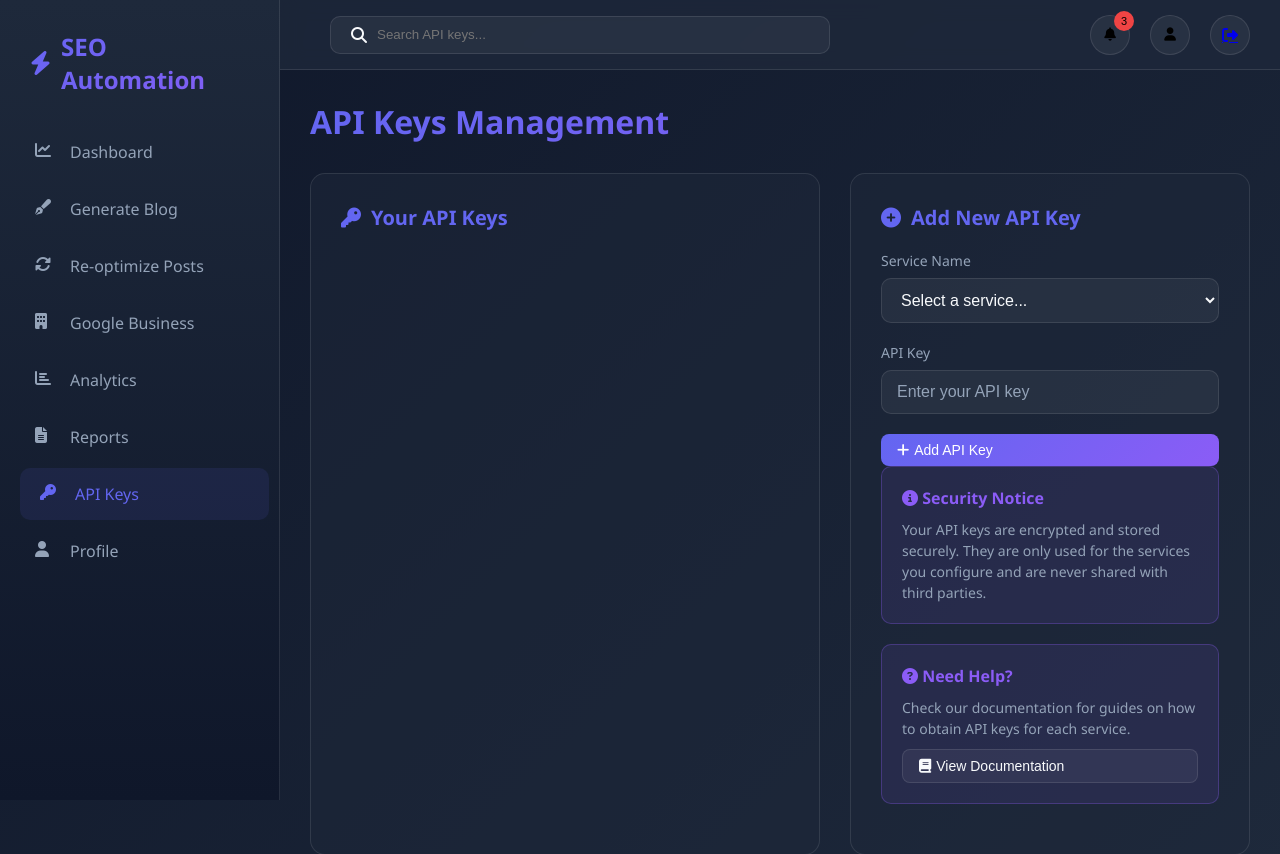
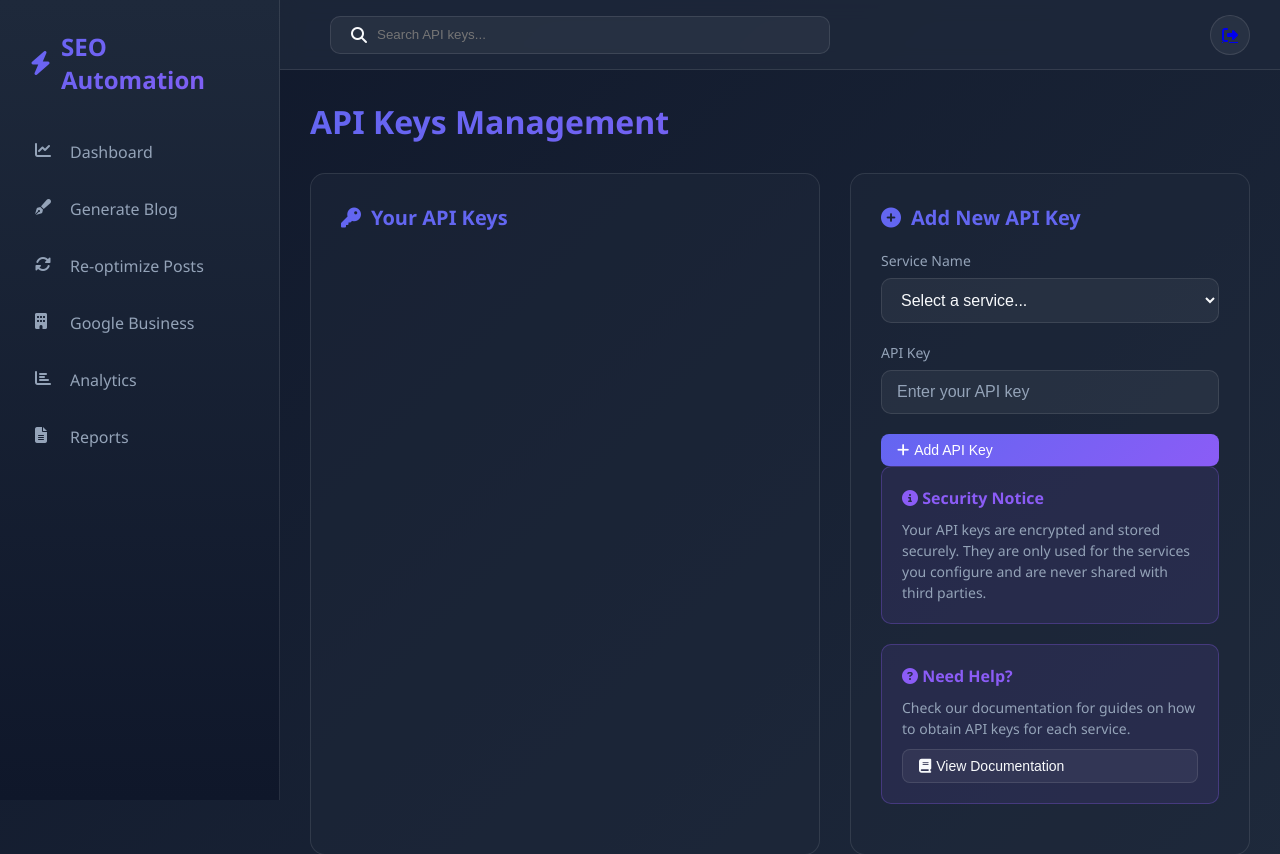
Before and after one commit to HTS-CEO/MCP-YAML---SOP-enable-AI-SEO-automation2, a Flask app: template templates/api_keys.html in a window 1280 px wide. Shown: the top 854 px of the page. Run offline with Flask 3, Linux system fonts and the light colour scheme; the template is opened without the code that fills it, so the values that code supplies are empty.

Commit message:
Update api_keys.html

```diff
--- a/templates/api_keys.html
+++ b/templates/api_keys.html
@@ -586,26 +586,8 @@
                     <span>Reports</span>
                 </a>
             </li>
-            <li class="menu-item">
-                <a class="menu-link active" href="/api-keys">
-                    <i class="fas fa-key menu-icon"></i>
-                    <span>API Keys</span>
-                </a>
-            </li>
-            <li class="menu-item">
-                <a class="menu-link" href="/profile">
-                    <i class="fas fa-user menu-icon"></i>
-                    <span>Profile</span>
-                </a>
-            </li>
-            {% if user.role == 'admin' %}
-            <li class="menu-item">
-                <a class="menu-link" href="/admin">
-                    <i class="fas fa-cog menu-icon"></i>
-                    <span>Admin Panel</span>
-                </a>
-            </li>
-            {% endif %}
+
+
         </ul>
     </aside>
 
@@ -621,13 +603,7 @@
             <input type="text" placeholder="Search API keys...">
         </div>
         <div class="header-actions">
-            <button class="notification-btn">
-                <i class="fas fa-bell"></i>
-                <span class="notification-badge">3</span>
-            </button>
-            <button class="profile-btn" onclick="window.location.href='/profile'">
-                <i class="fas fa-user"></i>
-            </button>
+
             <a href="/logout" class="profile-btn" title="Logout">
                 <i class="fas fa-sign-out-alt"></i>
             </a>
```
